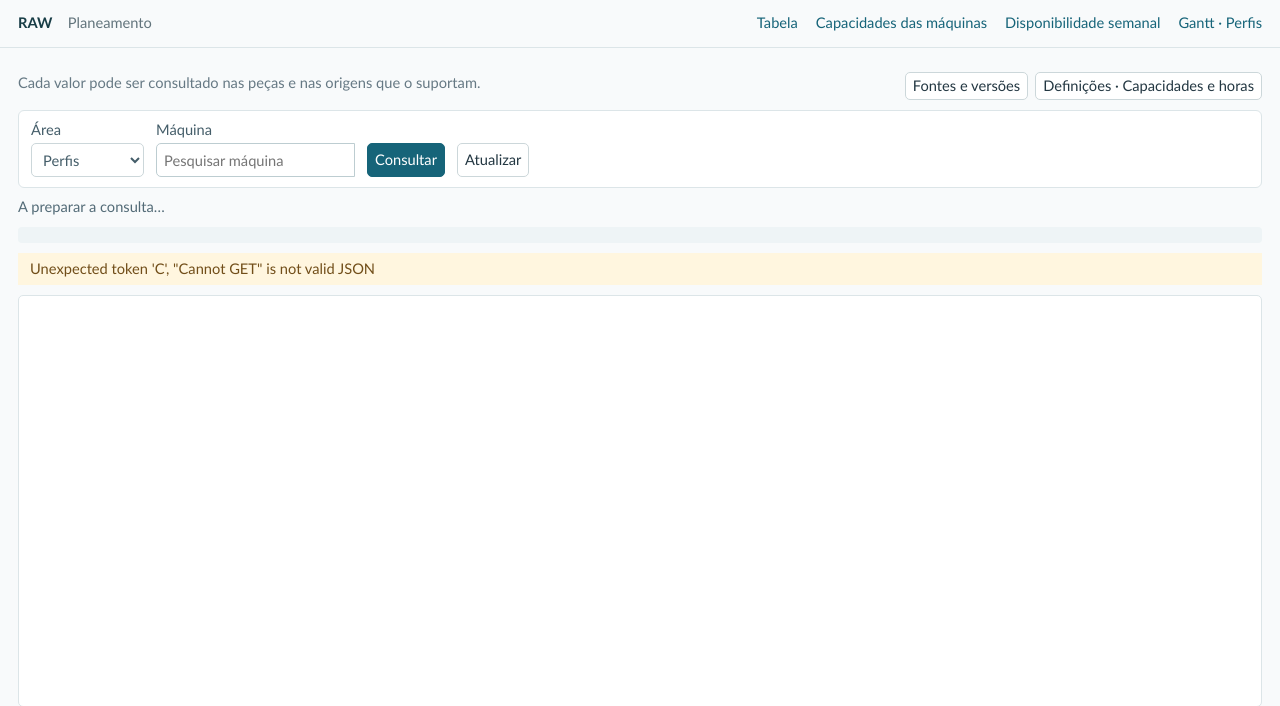
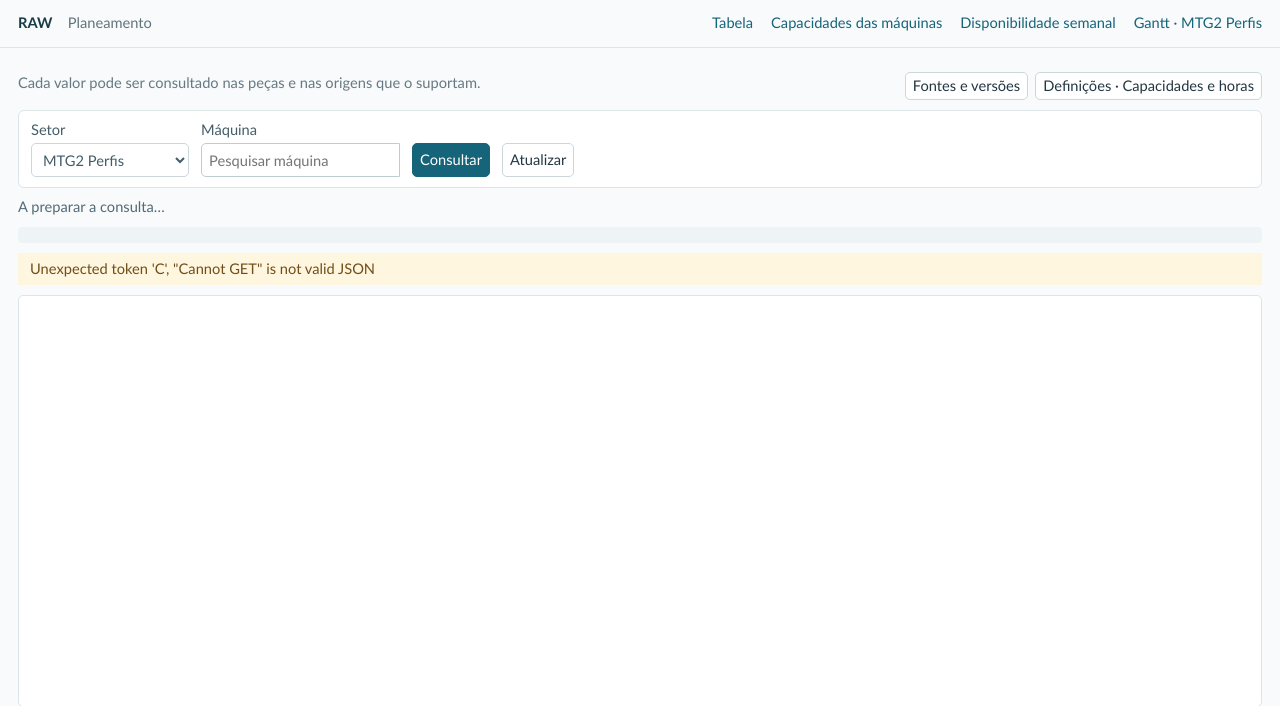
Before and after one commit to nikuframedia-svg/planeamento, a FastAPI app: template app/web/templates/capacity.html in a window 1280 px wide. Shown: the top 706 px of the page. Run offline with FastAPI, Linux system fonts and the light colour scheme; the template is opened without the code that fills it, so the values that code supplies are empty; some libraries are stand-ins or nearby versions.

Commit message:
Setor em vez de Área nos ecrãs principais (Passo 4)
O campo de trabalho passa a chamar-se "Setor", com "MTG2 Perfis" e
"MTG3 Cantoneiras", no registo, na lista de OF, na tabela RAW, nas
capacidades, na página antiga e no menu do Gantt. Mudam só os textos
visíveis: os valores guardados perfis/cantoneiras e as restrições da
base ficam iguais. "Área de Seção de Corte" não muda. Os JS partilhados
com o MES foram editados no próprio ficheiro (ligações físicas mantidas).

Co-Authored-By: Claude Opus 5.5 (1M context) <noreply@anthropic.com>

```diff
--- a/app/planning.py
+++ b/app/planning.py
@@ -22,8 +22,8 @@ from .config import settings
 from .dossiers.models import order_number
 
 AREAS = {
-    "perfis": ("ds-met2-perfis", "Perfis · MTG2"),
-    "cantoneiras": ("ds-2638099daddc474e", "Cantoneiras · MTG3"),
+    "perfis": ("ds-met2-perfis", "MTG2 Perfis"),
+    "cantoneiras": ("ds-2638099daddc474e", "MTG3 Cantoneiras"),
 }
 OPEN_STATES = ("Em Aberto", "Em Produção")
 
--- a/app/web/static/need_editor.js
+++ b/app/web/static/need_editor.js
@@ -75,7 +75,7 @@ function schedulePreview(){
  const of=state.localMode&&!state.need?$('local-of').value.trim():state.of;
  const picking=$('picking-summary');picking.hidden=state.area!=='perfis';picking.textContent=of?'A procurar Picking desta OF…':'O Picking será recuperado automaticamente pela OF.';
  if(!state.decisions.picking_week&&$('field-picking_week'))$('field-picking_week').value='';
- if(!state.cat||!of){$('preview-status').textContent='Preenche a OF e escolhe a área para calcular.';return}
+ if(!state.cat||!of){$('preview-status').textContent='Preenche a OF e escolhe o setor para calcular.';return}
  $('preview-status').textContent='A calcular os valores com as fontes disponíveis…';
  previewTimer=setTimeout(()=>updatePreview(serial,of),300);
 }
@@ -179,7 +179,7 @@ async function resolveCandidate(extra={}){const result=await api('necessidades/r
 async function finishSaved(saved,raw,status){state.need=saved.need_id;state.op=saved.operation_id;await loadNeed(state.need);$('status').textContent=(status==='ready'?'Preparação concluída':'Rascunho guardado')+' · '+(raw.component_ref||state.of)+'.';if(saved.publication?.areas?.[state.area])$('status').textContent+=' Linha atualizada na RAW; agregados em processamento.';$('after-save').hidden=false;let link=document.getElementById('see-raw');if(!link){link=el('a','Ver na RAW');link.id='see-raw';$('after-save').append(link)}link.href=saved.raw_url||('/planeamento/raw?area='+state.area+'&need='+state.need);const index=state.pdf?.pieces.findIndex(p=>p.id===state.piece?.id);state.nextPiece=state.pdf?.pieces.slice(index+1).find(p=>!['excluded','superseded'].includes(p.state));$('next-piece').hidden=!state.nextPiece;return true}
 async function persist(raw,status){return atomicSave(raw,status)}
 async function atomicSave(raw,status,choice={}){const payload={...(state.localMode?{local_order:{expected_revision:state.detail?.local_order?.revision||0,values:Object.fromEntries(['ov','customer','designation','delivery_date'].map(k=>[k,$('local-'+k).value]))}}:{}),area:state.area,production_order_no:state.of,source:state.source,need_id:state.need||undefined,expected_revision:state.detail?.need.revision,catalog_version:state.cat.version,record_status:status,values:raw,decisions:state.decisions,...choice};const result=await api('necessidades/registar',request(payload));if(result.needs_decision){state.pending={...payload};state.pendingStatus=status;$('duplicates').hidden=false;$('candidates').replaceChildren();for(const n of result.candidates){const b=el('button',n.component_ref+' · '+fmt(n.specification.profile)+' · '+fmt(n.specification.length_mm)+' mm · '+fmt(n.quantity_required)+' un.');b.type='button';b.onclick=safe(()=>atomicSave(raw,status,{...(n.plan_key?{selected_plan_key:n.plan_key}:{need_id:n.id,expected_revision:n.revision}),reason:$('identity-reason').value}));$('candidates').append(b)}$('duplicates').scrollIntoView({block:'center'});return false}return finishSaved(result,raw,status)}
-async function save(status='draft'){if(state.saving)return false;clearErrors();if(!state.area)throw fieldError('area','Escolhe a área de trabalho.');if(state.localMode&&!state.need)state.of=$('local-of').value.trim();if(!state.of)throw new Error('Indica o número da OF antes de guardar.');const raw=submittedValues();if(status==='ready'&&!raw.operation)throw fieldError('operation','Escolhe a operação antes de concluir.');state.saving=true;try{return await atomicSave(raw,status)}finally{state.saving=false}}
+async function save(status='draft'){if(state.saving)return false;clearErrors();if(!state.area)throw fieldError('area','Escolhe o setor.');if(state.localMode&&!state.need)state.of=$('local-of').value.trim();if(!state.of)throw new Error('Indica o número da OF antes de guardar.');const raw=submittedValues();if(status==='ready'&&!raw.operation)throw fieldError('operation','Escolhe a operação antes de concluir.');state.saving=true;try{return await atomicSave(raw,status)}finally{state.saving=false}}
 async function mayLeave(){if(!state.dirty)return true;return new Promise(resolve=>{const d=$('leave-dialog');$('leave-error').textContent='';d.showModal();function done(value){d.close();resolve(value)}$('leave-cancel').onclick=()=>done(false);$('leave-discard').onclick=()=>{state.dirty=false;done(true)};$('leave-save').onclick=async()=>{try{if(await save())done(true);else done(false)}catch(e){$('leave-error').textContent=e.message}};d.oncancel=e=>{e.preventDefault();done(false)}})}
 async function showHistory(){const field=$('history-field').value;$('history-content').replaceChildren();renderSources();if(!state.need){$('history-content').append(el('p','As alterações ficam registadas quando guardares o rascunho.'))}else{const data=await api('necessidades/'+state.need+'/historico');const labels={pdf:'PDF',plan_line:'Plano importado',manual:'Introdução manual',historical:'Valor histórico'},actions={write:'Escrito',select:'Escolhido',accept:'Sugestão aceite',clear:'Limpo'};
  for(const s of data.fields.filter(s=>(!field||s.field===field)&&(s.scope==='piece'||s.scope===state.op))){const box=el('section',null,'item');box.append(el('h3',state.cat?.fields.find(f=>f.id===s.field)?.label||s.field),el('p','Valor guardado: '+fmt(s.value)),el('p','Sugestão: '+fmt(s.suggestion)+' · '+(labels[s.source.kind]||fmt(s.source.kind))),el('p',(actions[s.human_decision]||'Valor recebido')+' · '+fmt(s.actor)+' · '+fmt(s.decided_at)));$('history-content').append(box)}
@@ -241,7 +241,7 @@ $('production-reason').onchange=safe(async()=>{state.page=1;await production()})
 $('production-source').value=params.get('ocr_source')==='original'?'original':'mes';
 $('production-source').onchange=safe(async()=>{const url=new URL(location.href);if($('production-source').value==='original')url.searchParams.set('ocr_source','original');else url.searchParams.delete('ocr_source');history.replaceState(null,'',url);state.page=1;await production()});
 $('production-filter').onchange=safe(async()=>{state.page=1;await production()});
-$('production-open').onclick=safe(async()=>{if(!state.of||!state.area)throw new Error('Seleciona a OF e a área de trabalho.');await production();$('production-dialog').showModal()});$('production-prev').onclick=safe(async()=>{state.page--;await production()});$('production-next').onclick=safe(async()=>{state.page++;await production()});
+$('production-open').onclick=safe(async()=>{if(!state.of||!state.area)throw new Error('Seleciona a OF e o setor.');await production();$('production-dialog').showModal()});$('production-prev').onclick=safe(async()=>{state.page--;await production()});$('production-next').onclick=safe(async()=>{state.page++;await production()});
 async function newLocalOrder(){resetPiece();state.localMode=true;state.of=null;state.order=null;state.registration=null;$('local-of').readOnly=false;for(const k of ['of','ov','customer','designation','delivery_date'])$('local-'+k).value='';$('new-order-fields').hidden=false;$('search').hidden=true;$('context').replaceChildren();$('order-details').hidden=true;$('change-order').hidden=true;$('title').textContent='Registo de planeamento';$('next-step').textContent='Indica a nova OF, a OV e os dados da peça.';render({});$('preparation').hidden=false;history.replaceState(null,'','/planeamento/manual'+(state.area?'?area='+state.area:''));}
 $('new-local-order').onclick=safe(async()=>{if(await mayLeave())await newLocalOrder()});
 $('existing-order').onclick=()=>{$('search').hidden=false;$('query').focus()};
--- a/app/web/static/planning_hub.js
+++ b/app/web/static/planning_hub.js
@@ -31,7 +31,7 @@
     if((order.status_values||[]).length>1)identity.append(text('small',order.status_values.join(' / '),'conflict'));
     for(const unknown of order.population_unknown_states||[])identity.append(text('small','Estado desconhecido ('+unknown.source+'): '+unknown.value+' · não interpretado como fechado','conflict'));
     const customer=document.createElement('td');customer.append(text('strong',order.customer_name||'Cliente não disponível'),text('small',order.observations||'Sem descrição no CPIS'));
-    const area=document.createElement('td'),planLines=Object.values(order.plan||{}).reduce((sum,value)=>sum+Number(value||0),0);area.append(badge(({perfis:'Perfis',cantoneiras:'Cantoneiras',ambas:'Ambas',por_identificar:'Área por identificar'})[order.area]||order.area,order.area==='por_identificar'?'review':''),text('small',planLines?planLines+' peça(s) no plano':'Sem linha no plano'));
+    const area=document.createElement('td'),planLines=Object.values(order.plan||{}).reduce((sum,value)=>sum+Number(value||0),0);area.append(badge(({perfis:'MTG2 Perfis',cantoneiras:'MTG3 Cantoneiras',ambas:'MTG2 e MTG3',por_identificar:'Setor por identificar'})[order.area]||order.area,order.area==='por_identificar'?'review':''),text('small',planLines?planLines+' peça(s) no plano':'Sem linha no plano'));
     const prep=document.createElement('td');const preparation=order.preparation;
     prep.append(preparation?badge((preparation.statuses||[]).includes('ready')?'Preparada':'Rascunho',(preparation.statuses||[]).includes('ready')?'ready':'review'):badge('Sem ficha de preparação'));if(order.documents)prep.append(text('small',order.documents+' PDF associado(s)'));
     const execution=document.createElement('td');execution.append(order.execution_complete?badge('Plano fechado na macro','ready'):order.production_records?badge(order.production_records+' registos OCR','review'):badge('Sem registos OCR encontrados','review'));if(order.production_records&&order.execution_complete)execution.append(text('small',order.production_records+' registo(s) OCR'));if(order.conferences)execution.append(text('small',order.conferences+' conferência(s)'));
@@ -55,7 +55,7 @@
   }
   function fact(label,value,conflict=false){const el=text('div',null,'fact'+(conflict?' conflict':''));el.append(text('span',label),text('strong',value||'Não disponível'));return el}
   function planItem(line,detail){
-    const box=text('article',null,'item'),top=text('div',null,'item-top');top.append(text('strong',line.component_ref||'Sem referência'),badge(line.source_app==='kanban-mes-mtg2'?'Perfis':'Cantoneiras'));
+    const box=text('article',null,'item'),top=text('div',null,'item-top');top.append(text('strong',line.component_ref||'Sem referência'),badge(line.source_app==='kanban-mes-mtg2'?'MTG2 Perfis':'MTG3 Cantoneiras'));
     box.append(top,text('p',[line.material_type,line.profile_type,line.length_mm?fmt(line.length_mm)+' mm':null].filter(Boolean).join(' · ')||'Dados técnicos por preencher'));
     box.append(text('p','Necessário: '+(line.quantity_planned==null?'Por confirmar':fmt(line.quantity_planned)+' un.')+(line.cutting_machine?' · '+line.cutting_machine:'')));
     for(const operation of line.operations||[]){
--- a/app/web/templates/capacity.html
+++ b/app/web/templates/capacity.html
@@ -24,7 +24,7 @@
           href="/planeamento/disponibilidade"
           aria-current="{{ 'page' if mode == 'weekly' else 'false' }}"
           >Disponibilidade semanal</a
-        ><a href="/planeamento/gantt">Gantt · Perfis</a>
+        ><a href="/planeamento/gantt">Gantt · MTG2 Perfis</a>
       </nav>
     </header>
     <main class="capacity-page">
@@ -43,9 +43,9 @@
       </div>
       <form class="capacity-controls" id="filters">
         <label
-          >Área<select id="area">
-            <option value="perfis">Perfis</option>
-            <option value="cantoneiras">Cantoneiras</option>
+          >Setor<select id="area">
+            <option value="perfis">MTG2 Perfis</option>
+            <option value="cantoneiras">MTG3 Cantoneiras</option>
           </select></label
         >
         <label
--- a/app/web/templates/gantt.html
+++ b/app/web/templates/gantt.html
@@ -11,7 +11,7 @@
 <body>
   <header class="topbar">
     <a class="brand" href="/planeamento/raw">RAW <span>Planeamento</span></a>
-    <nav aria-label="Planeamento"><a href="/planeamento/raw">Tabela</a><a href="/planeamento/capacidades">Capacidades</a><a href="/planeamento/disponibilidade">Disponibilidade</a><a aria-current="page" href="/planeamento/gantt">Gantt · Perfis</a></nav>
+    <nav aria-label="Planeamento"><a href="/planeamento/raw">Tabela</a><a href="/planeamento/capacidades">Capacidades</a><a href="/planeamento/disponibilidade">Disponibilidade</a><a aria-current="page" href="/planeamento/gantt">Gantt · MTG2 Perfis</a></nav>
   </header>
   <main>
     <section class="hero">
--- a/app/web/templates/need_editor.html
+++ b/app/web/templates/need_editor.html
@@ -24,8 +24,8 @@
 <section id="pdf-conflict" class="section attention" hidden><h2>O PDF pertence a outra OF</h2><p id="pdf-conflict-text"></p><button id="use-pdf-order" type="button">Usar OF do PDF</button><button id="keep-selected-order" type="button">Voltar à OF selecionada</button></section>
 <section id="duplicates" class="section attention" hidden><h2>Esta peça pode já estar registada</h2><p>Escolhe a peça correspondente. As quantidades não serão somadas.</p><div id="candidates"></div><label for="identity-reason">Motivo da escolha</label><input id="identity-reason"><details><summary>É uma peça adicional</summary><label for="distinct-variant">O que distingue esta peça?</label><input id="distinct-variant"><button id="distinct" type="button">Registar como peça adicional</button></details></section>
 <form id="preparation" hidden novalidate>
-<section class="section"><h2>Dados da peça</h2><div class="area-row"><label for="area">Área de trabalho</label><select id="area"><option value="">Escolhe a área de trabalho</option><option value="perfis">Perfis</option><option value="cantoneiras">Cantoneiras</option></select><span id="error-area" class="field-error"></span></div>
-<p id="area-help" class="help">Escolhe a área para ver os tipos de perfil e as operações disponíveis.</p>
+<section class="section"><h2>Dados da peça</h2><div class="area-row"><label for="area">Setor</label><select id="area"><option value="">Escolhe o setor</option><option value="perfis">MTG2 Perfis</option><option value="cantoneiras">MTG3 Cantoneiras</option></select><span id="error-area" class="field-error"></span></div>
+<p id="area-help" class="help">Escolhe o setor para ver os tipos de perfil e as operações disponíveis.</p>
 <div id="picking-summary" class="picking-summary" hidden aria-live="polite"></div>
 <div id="catalog-fields" hidden><div class="reference-tools"><button id="references-open" type="button" class="quiet">Procurar peça desta OF</button></div><div id="piece-fields" class="fields"></div></div></section>
 <section class="section"><h2>Características de corte</h2><div id="cut-fields" class="fields"></div></section>
--- a/app/web/templates/planning.html
+++ b/app/web/templates/planning.html
@@ -11,14 +11,14 @@
 <body>
   <header class="app-head">
     <a class="brand" href="/planeamento">METALOGAL<span>Planeamento</span></a>
-    <nav aria-label="Área de trabalho">
+    <nav aria-label="Setor">
       <button type="button" id="new-record" aria-current="page">Nova ficha</button>
       <button type="button" id="show-records">Registos</button>
     </nav>
   </header>
   <main>
     <div class="heading"><div><h1>Perfis e cantoneiras</h1><p>Preparação das necessidades de produção</p></div>
-      <label class="area-choice" for="area">Área<select id="area"><option value="perfis">Perfis · MTG2</option><option value="cantoneiras">Cantoneiras · MTG3</option></select></label>
+      <label class="area-choice" for="area">Setor<select id="area"><option value="perfis">MTG2 Perfis</option><option value="cantoneiras">MTG3 Cantoneiras</option></select></label>
     </div>
     <div id="connection" class="source-status" role="status">A ligar ao planeamento…</div>
     <div id="message" role="status" aria-live="polite" hidden></div>
--- a/app/web/templates/planning_hub.html
+++ b/app/web/templates/planning_hub.html
@@ -46,7 +46,7 @@
         <div class="list-meta"><p id="count">A carregar ordens…</p><p id="origin-note"></p></div>
         <div class="table-wrap">
           <table>
-            <thead><tr><th>OF / OV</th><th>Cliente e obra</th><th>Área</th><th>Preparação</th><th>Execução</th><th></th></tr></thead>
+            <thead><tr><th>OF / OV</th><th>Cliente e obra</th><th>Setor</th><th>Preparação</th><th>Execução</th><th></th></tr></thead>
             <tbody id="orders"><tr><td colspan="6" class="empty">A carregar…</td></tr></tbody>
           </table>
         </div>
```
Also changed, not shown: app/web/templates/raw_workspace.html (+4 -4 lines).
